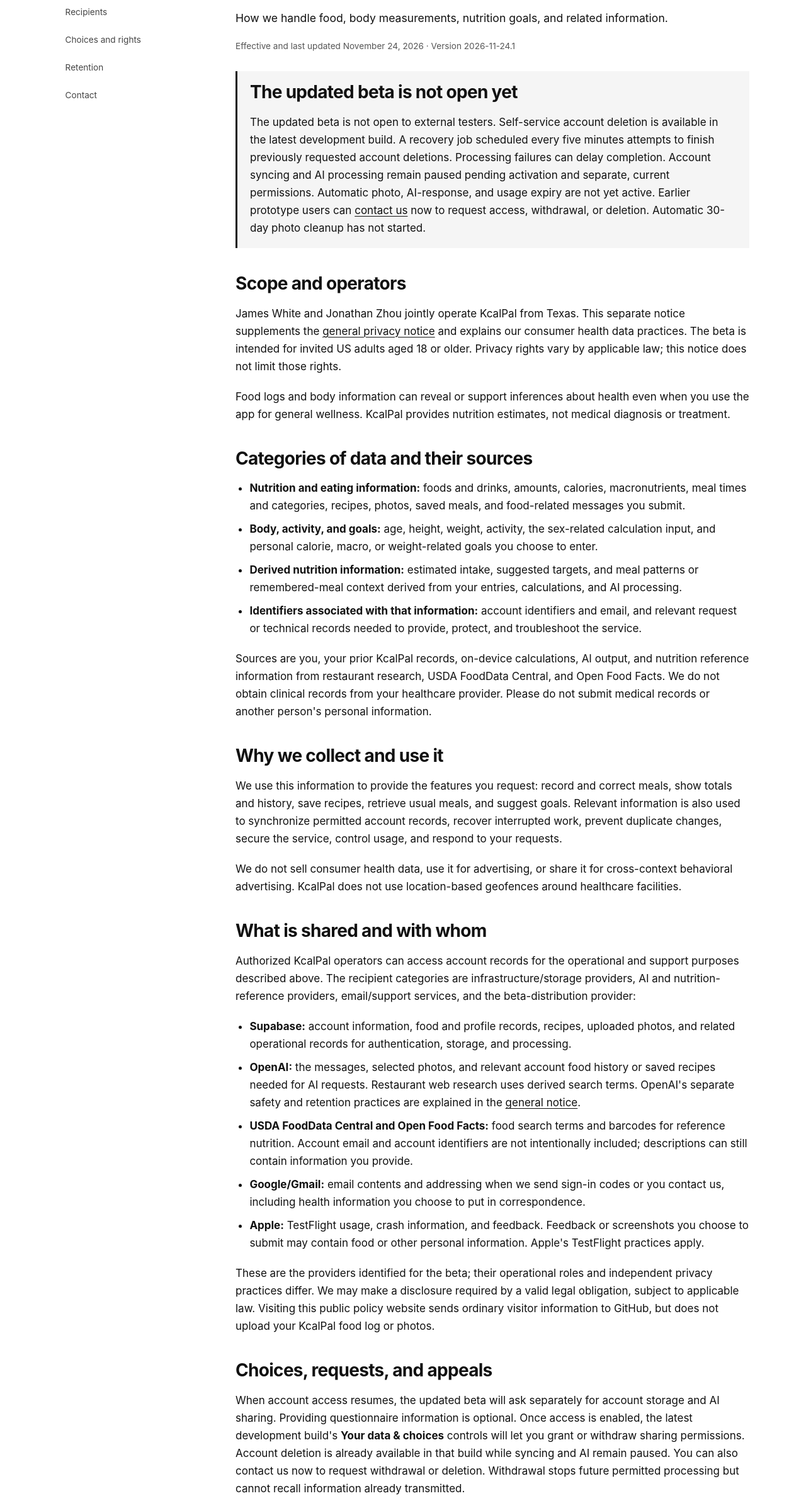
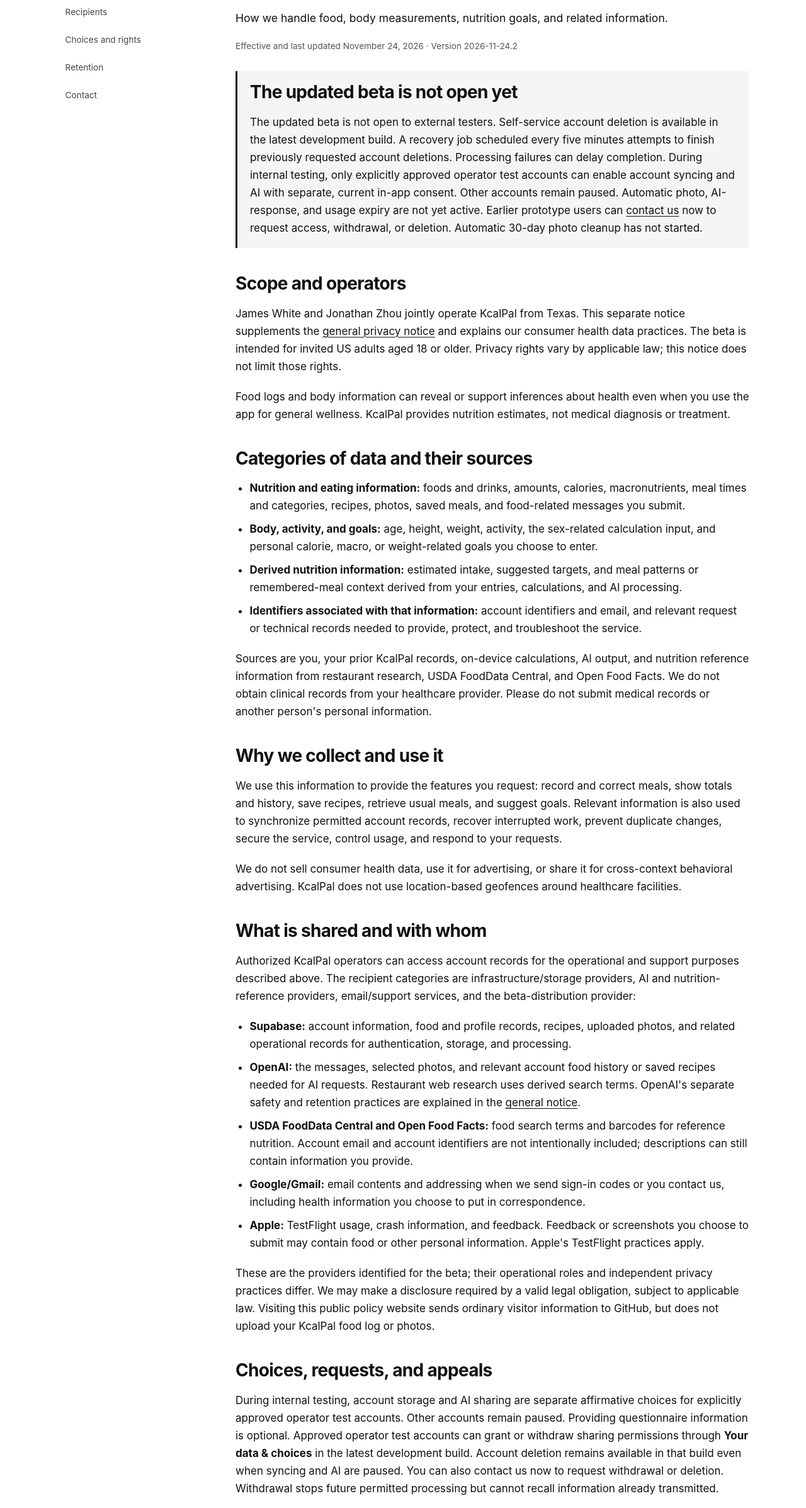
Before and after one commit to jbw2cs/kcalpal-privacy, a plain HTML site: page health-privacy.html in a window 1280 px wide. Shown: the part 336-2731 px from the top of the page at 63% size. Drawn offline with Linux system fonts and the light colour scheme.

Commit message:
Clarify consent for limited operator testing
Publish privacy notice version 2026-11-24.2 describing explicit test-account approval and separate in-app consent. External beta remains closed and routine retention expiry remains inactive.

```diff
--- a/health-privacy.html
+++ b/health-privacy.html
@@ -25,8 +25,8 @@
       <p class="eyebrow">KcalPal · United States adult beta</p>
       <h1>Consumer Health Data Privacy Notice</h1>
       <p class="lede">How we handle food, body measurements, nutrition goals, and related information.</p>
-      <p class="meta">Effective and last updated November 24, 2026 · Version 2026-11-24.1</p>
-      <aside class="notice" aria-labelledby="release-status"><h2 id="release-status">The updated beta is not open yet</h2><p>The updated beta is not open to external testers. Self-service account deletion is available in the latest development build. A recovery job scheduled every five minutes attempts to finish previously requested account deletions. Processing failures can delay completion. Account syncing and AI processing remain paused pending activation and separate, current permissions. Automatic photo, AI-response, and usage expiry are not yet active. Earlier prototype users can <a href="#contact">contact us</a> now to request access, withdrawal, or deletion. Automatic 30-day photo cleanup has not started.</p></aside>
+      <p class="meta">Effective and last updated November 24, 2026 · Version 2026-11-24.2</p>
+      <aside class="notice" aria-labelledby="release-status"><h2 id="release-status">The updated beta is not open yet</h2><p>The updated beta is not open to external testers. Self-service account deletion is available in the latest development build. A recovery job scheduled every five minutes attempts to finish previously requested account deletions. Processing failures can delay completion. During internal testing, only explicitly approved operator test accounts can enable account syncing and AI with separate, current in-app consent. Other accounts remain paused. Automatic photo, AI-response, and usage expiry are not yet active. Earlier prototype users can <a href="#contact">contact us</a> now to request access, withdrawal, or deletion. Automatic 30-day photo cleanup has not started.</p></aside>
       <section id="scope">
         <h2>Scope and operators</h2>
         <p>James White and Jonathan Zhou jointly operate KcalPal from Texas. This separate notice supplements the <a href="./">general privacy notice</a> and explains our consumer health data practices. The beta is intended for invited US adults aged 18 or older. Privacy rights vary by applicable law; this notice does not limit those rights.</p>
@@ -61,7 +61,7 @@
       </section>
       <section id="choices">
         <h2>Choices, requests, and appeals</h2>
-        <p>When account access resumes, the updated beta will ask separately for account storage and AI sharing. Providing questionnaire information is optional. Once access is enabled, the latest development build's <strong>Your data &amp; choices</strong> controls will let you grant or withdraw sharing permissions. Account deletion is already available in that build while syncing and AI remain paused. You can also contact us now to request withdrawal or deletion. Withdrawal stops future permitted processing but cannot recall information already transmitted.</p>
+        <p>During internal testing, account storage and AI sharing are separate affirmative choices for explicitly approved operator test accounts. Other accounts remain paused. Providing questionnaire information is optional. Approved operator test accounts can grant or withdraw sharing permissions through <strong>Your data &amp; choices</strong> in the latest development build. Account deletion remains available in that build even when syncing and AI are paused. You can also contact us now to request withdrawal or deletion. Withdrawal stops future permitted processing but cannot recall information already transmitted.</p>
         <p>You may ask to confirm whether we collect, use, or share your consumer health data; obtain access or a copy and information about recipients; correct information; withdraw consent; or delete it. We will handle requests and any permitted exceptions under applicable law. Some features require the information you ask us to stop using.</p>
         <p>Email <a href="mailto:jbw2cs@gmail.com?subject=KcalPal%20health%20privacy%20request">jbw2cs@gmail.com</a>, preferably from your account's email address. We will verify the request proportionately. Never send passwords, email codes, recovery tokens, or government ID in ordinary email. We will respond within applicable legal time limits. If a request is denied, we will explain why and how to appeal; send an appeal to the same address with “Privacy appeal” in the subject. You can also contact your state attorney general or relevant regulator. We will not retaliate against you for exercising applicable privacy rights.</p>
       </section>
```
Also changed, not shown: index.html (+5 -5 lines), 1 other file.
